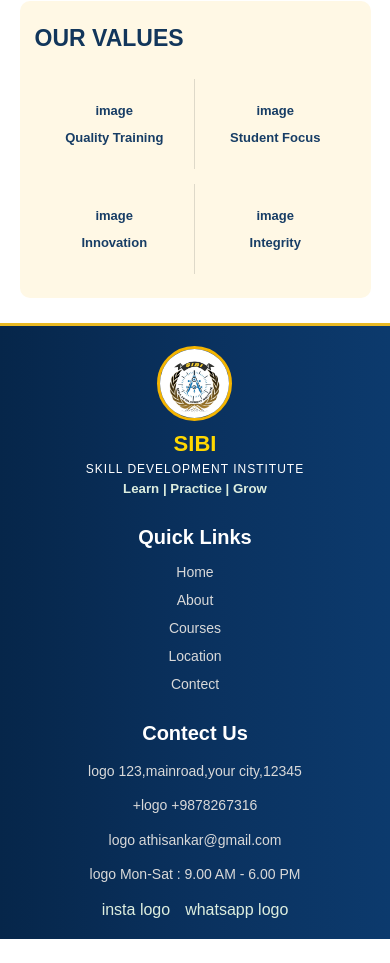
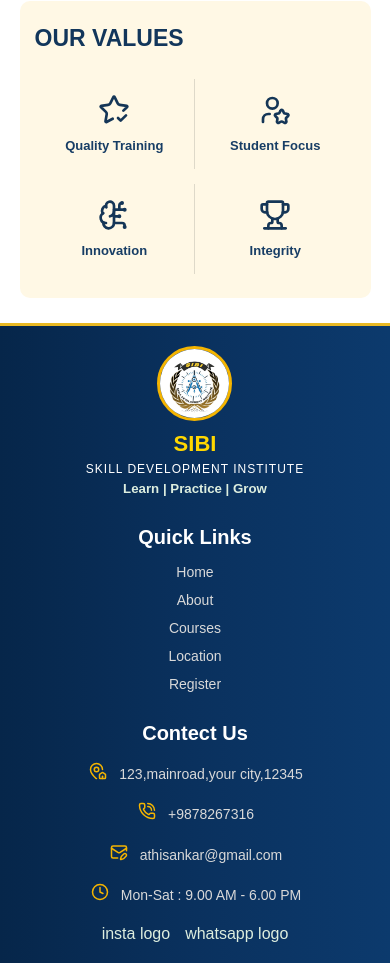
Before and after one commit to Athisankar-2006/SIBI-Skill-Development-Institute, a React (Vite) app: page /SIBI-Skill-Development-Institute/about in a window 390 px wide. Shown: the part 1415-2378 px from the top of the page. Before the commit the page ends 2354 px from the top, so only its background shows below. Built offline with nearby package versions, Linux system fonts and the light colour scheme.

Commit message:
icons added

```diff
--- a/src/App.css
+++ b/src/App.css
@@ -155,9 +155,9 @@
   transform: translateX(8px);
 }
 
-/* ==========================
+/*
    CONTACT US
-========================== */
+ */
 
 .contectus-container-footer {
   display: flex;
@@ -179,6 +179,10 @@
   line-height: 1.6;
 }
 
+.address-footer span{
+  color: #f4b400;
+  padding: 2px;
+}
 /* ==========================
    SOCIAL MEDIA
 ========================== */
@@ -285,7 +289,17 @@
   }
 
   .address-footer {
+    display: flex;
+    flex-direction: column;
+    justify-content: center;
     align-items: center;
+  }
+  .address-footer p{
+    display: flex;
+    align-items: center;
+    width: 100vw;
+    justify-content: center;
+    gap: 10px;
   }
 
   .media-footer {
--- a/src/Pages/About.jsx
+++ b/src/Pages/About.jsx
@@ -1,6 +1,15 @@
 import React from 'react'
 import landsurvey from '../assets/landsurvey.jpeg'
 import "../style/About.css"
+
+import {
+ Eye,
+ Goal,
+ UserStar,
+ BrainCircuit,
+ Trophy,
+ StarCheck,
+} from "lucide-react";
 
 
 const About = () => {
@@ -49,7 +58,7 @@
        <div className="vission-mission">
             <div className="vission">
                     <div className="vission-img">
-                      <p>image</p>
+                     <Eye size={32} strokeWidth={2}/>
                     </div>
                     <div className="vission-body">
                      <h2>Our Vision</h2>
@@ -63,7 +72,7 @@
 
                   <div className="mission">
                     <div className="mission-img">
-                      <p>image</p>
+                      <Goal size={32} strokeWidth={2} />
                     </div>
                     <div className="mission-body">
                        <h2>Our Mission</h2>
@@ -84,19 +93,19 @@
       <h2>OUR VALUES</h2>
       <div className="about-footer-container">
         <div className='about-footer-one'>
-          <p>image</p>
+          <StarCheck size={32} strokeWidth={2}/>
           <p>Quality Training</p>
         </div>
          <div className='about-footer-two'>
-          <p>image</p>
+          <UserStar size={32} strokeWidth={2}/>
           <p>Student Focus</p>
         </div>
          <div className='about-footer-two'>
-          <p>image</p>
+         <BrainCircuit size={32} strokeWidth={2}/>
           <p>Innovation</p>
         </div>
          <div className='about-footer-two'>
-          <p>image</p>
+          <Trophy size={32} strokeWidth={2} />
           <p>Integrity</p>
         </div>
       </div>
--- a/src/components/Footer.jsx
+++ b/src/components/Footer.jsx
@@ -2,6 +2,13 @@
 import "../App.css"
 import sibilogo from "../assets/sibilogo.png"
 import { NavLink,Link } from 'react-router-dom'
+import {
+  MapPinHouse,
+  PhoneCall,
+  MailPen,
+  Clock,
+
+} from "lucide-react"
 
 const Footer = () => {
   return (
@@ -26,9 +33,9 @@
         <div className="link-container-footer">
           <NavLink to="/">Home</NavLink>
           <NavLink to="/about">About</NavLink>
-          <NavLink to="/course">Courses</NavLink>
+          <NavLink to="/courses">Courses</NavLink>
           <NavLink to="/location">Location</NavLink>
-          <NavLink to="/contect">Contect</NavLink>
+          <NavLink to="/register">Register</NavLink>
         </div>
 
       </div>
@@ -39,10 +46,10 @@
         <h2>Contect Us</h2>
 
         <div className="address-footer">
-          <p><span>logo</span> 123,mainroad,your city,12345</p>
-          <p><span>+logo</span> +9878267316</p>
-          <p><span>logo</span> athisankar@gmail.com</p>
-          <p><span>logo</span> Mon-Sat : 9.00 AM - 6.00 PM</p>
+          <p><span><MapPinHouse size={18} strokeWidth={2}/></span> 123,mainroad,your city,12345</p>
+          <p><span><PhoneCall size={18} strokeWidth={2}/></span> +9878267316</p>
+          <p><span><MailPen size={18} strokeWidth={2}/></span> athisankar@gmail.com</p>
+          <p><span><Clock size={18} strokeWidth={2}/></span> Mon-Sat : 9.00 AM - 6.00 PM</p>
         </div>
 
         <div className="media-footer">
```
